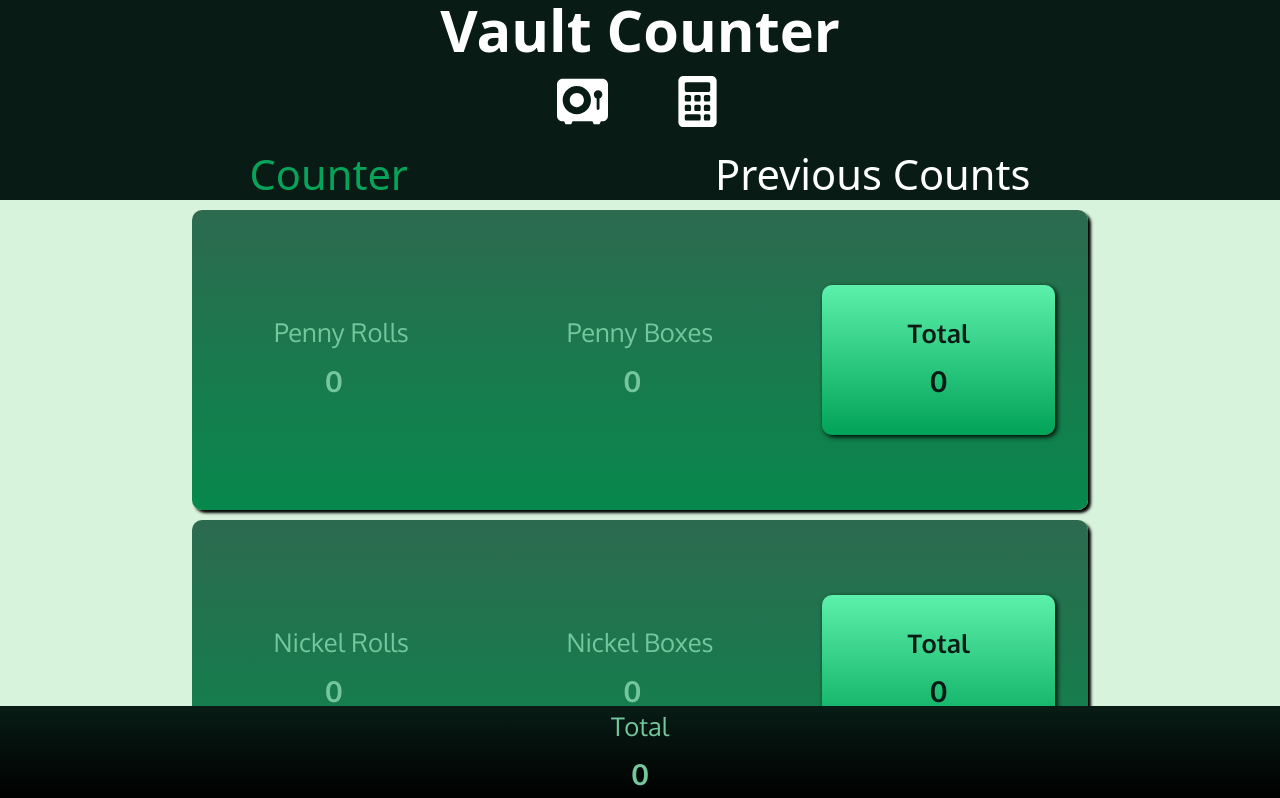
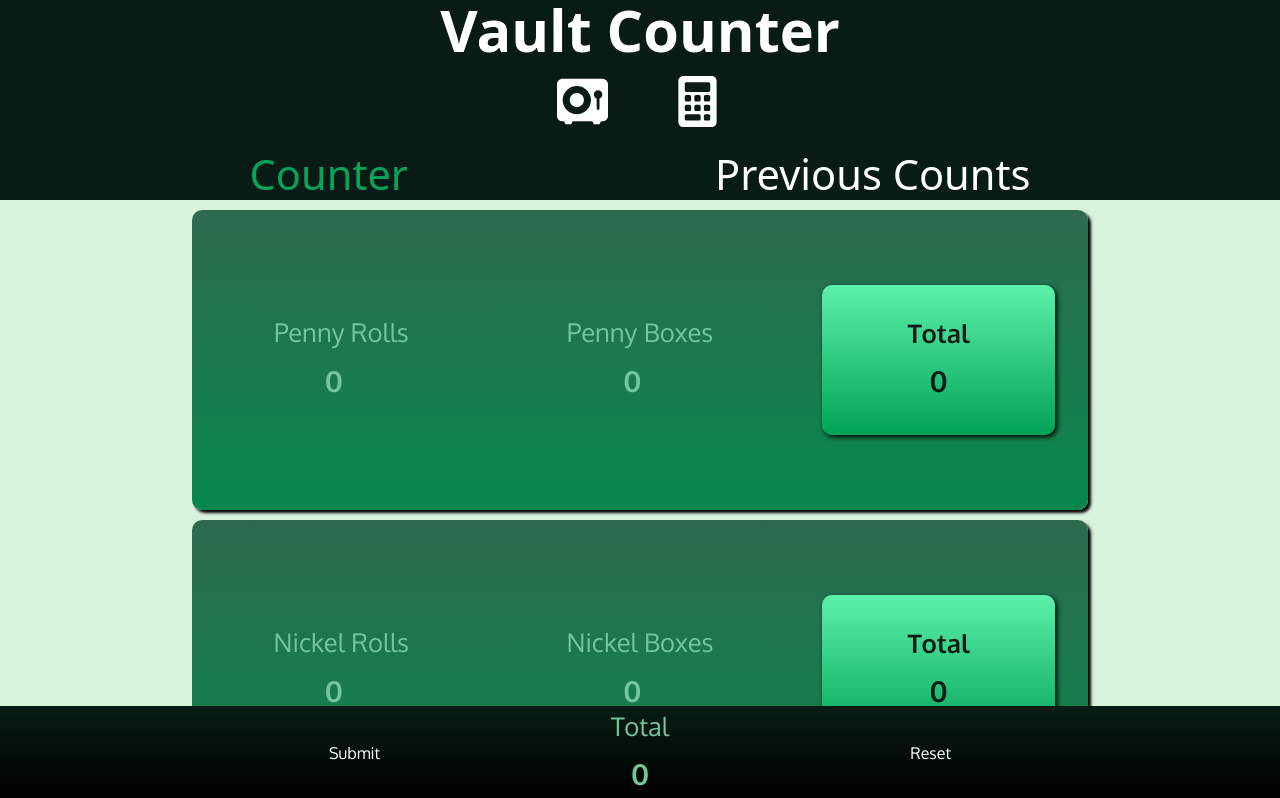
Before and after one commit to Arrangedgodly/vault-react, a React (Create React App) app: page / in a window 1280 px wide. Shown: the top 798 px of the page. Built offline with nearby package versions, Linux system fonts and the light colour scheme.

Commit message:
refactor: fixing the store navigation page

```diff
--- /dev/null
+++ b/src/blocks/footer.css
@@ -0,0 +1,12 @@
+.footer__buttons {
+  display: flex;
+  width: 90vw;
+  justify-content: space-around;
+  position: absolute;
+}
+
+.footer__button {
+  border: none;
+  background-color: rgba(0,0,0,0);
+  color: #fff;
+}
--- a/src/components/Safe.js
+++ b/src/components/Safe.js
@@ -1,8 +1,8 @@
-import React from 'react';
-import Buttons from './Buttons';
-import ButtonsAlt from './ButtonsAlt';
-import { buttonsData } from '../utils/constants';
-import { CurrentSafeTotalContext } from '../contexts/CurrentSafeTotalContext';
+import React from "react";
+import Buttons from "./Buttons";
+import ButtonsAlt from "./ButtonsAlt";
+import { buttonsData } from "../utils/constants";
+import { CurrentSafeTotalContext } from "../contexts/CurrentSafeTotalContext";
 
 function Safe() {
   const safe = React.useContext(CurrentSafeTotalContext);
@@ -15,12 +15,16 @@ function Safe() {
       total += safe[totalArray[i]];
     }
     setSafeTotal(total);
+  };
+
+  const handleReset = () => {
+    localStorage.clear();
+    window.location.reload();
   }
 
   return (
-        <form id='safe'>
-            {
-                buttonsData.map(buttons => (
+    <form id="safe">
+      {buttonsData.map((buttons) => (
         <Buttons
           solo={buttons.solo}
           group={buttons.group}
@@ -34,19 +38,37 @@ function Safe() {
           key={buttons.name}
           handleSafeTotal={handleSafeTotal}
         />
-                ))
-            }
-            <ButtonsAlt
-              handleSafeTotal={handleSafeTotal}
-            />
+      ))}
+      <ButtonsAlt handleSafeTotal={handleSafeTotal} />
       <div className="containers_alt">
         <h2 className="button__label">Total</h2>
         <div className="count" id="totalCount">
           {safeTotal}
         </div>
-              <div className={safeTotal === 6500 ? "confirmation confirmation__yes" : "confirmation"}>
+        <div
+          className={
+            safeTotal === 6500
+              ? "confirmation confirmation__yes"
+              : "confirmation"
+          }
+        >
           <p className="confirmation__text">PERIOD</p>
           <p className="confirmation__text">POOH!</p>
+        </div>
+        <div className='footer__buttons'>
+          <button
+            type="button"
+            className="footer__button"
+          >
+            Submit
+          </button>
+          <button
+            type="button"
+            className="footer__button"
+            onClick={handleReset}
+          >
+            Reset
+          </button>
         </div>
       </div>
     </form>
--- a/src/pages/index.css
+++ b/src/pages/index.css
@@ -8,3 +8,4 @@
 @import url("../blocks/count.css");
 @import url("../blocks/buttons.css");
 @import url("../blocks/button.css");
+@import url("../blocks/footer.css");
```
Lines whose indentation alone changed are shown as unchanged.
